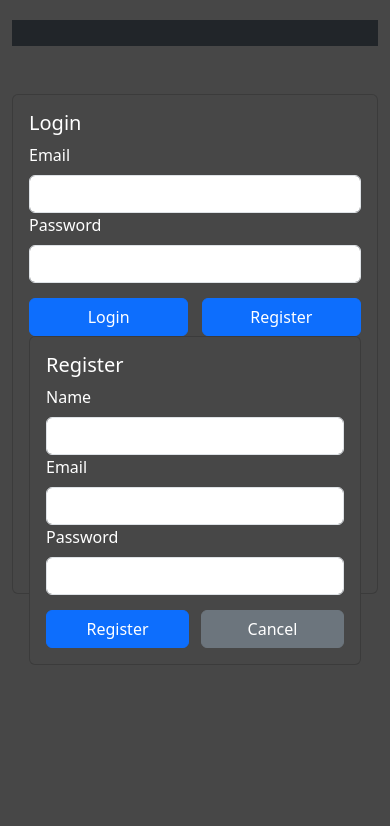
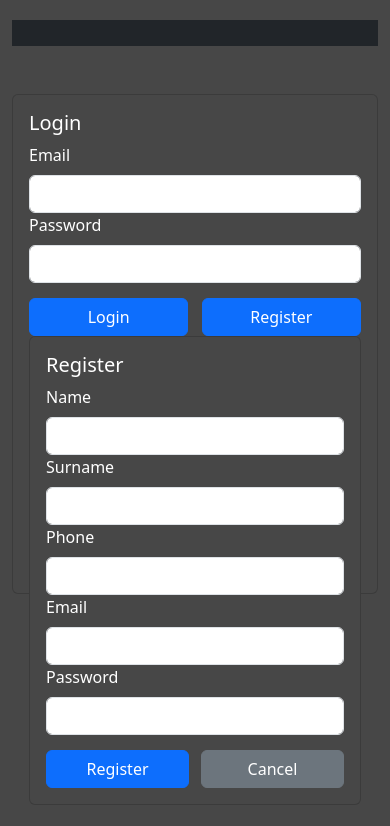
Before and after one commit to mhakanterzi/Vehicle-Sales-Project-React, a React (Create React App) app: page / in a window 390 px wide. Both pictures are taken after a click on the button "Register". Shown: the top 826 px of the page. Built offline with nearby package versions, Linux system fonts and the light colour scheme.

Commit message:
added surname and phone functions

```diff
--- a/src/UserAuth/Register.js
+++ b/src/UserAuth/Register.js
@@ -1,11 +1,13 @@
 import React, { useState } from 'react';
-import { Form, Button, Card } from 'react-bootstrap';
+import { Form, Button, Card, FormGroup, FormLabel, FormControl } from 'react-bootstrap';
 
 
 const Register = ({ setShowRegister }) => {
-  const [name, setName] = useState('');
+  const [name, setName] = useState('')
+  const[surname, setSurname]= useState('')
   const [email, setEmail] = useState('');
   const [password, setPassword] = useState('');
+  const[phone, setPhone]= useState('')
 
   const handleRegister = (e) => {
     e.preventDefault();
@@ -14,7 +16,7 @@ const Register = ({ setShowRegister }) => {
     if (userExists) {
       alert('User already exists');
     } else {
-      users.push({ name, email, password });
+      users.push({ name,surname, phone, email, password });
       localStorage.setItem('users', JSON.stringify(users));
       alert('Registration successful');
       setShowRegister(false);
@@ -36,6 +38,24 @@ const Register = ({ setShowRegister }) => {
               required
             />
           </Form.Group>
+          <FormGroup>
+            <FormLabel>Surname</FormLabel>
+            <FormControl
+            type='text'
+            value={surname}
+            onChange={(e) => setSurname(e.target.value)}
+            required
+            />
+          </FormGroup>
+          <FormGroup>
+            <FormLabel>Phone</FormLabel>
+            <FormControl
+            type='number'
+            value={phone}
+            onChange={(e) => setPhone(e.target.value)}
+            required
+            />
+          </FormGroup>
           <Form.Group controlId="formEmail">
             <Form.Label>Email</Form.Label>
             <Form.Control
```
